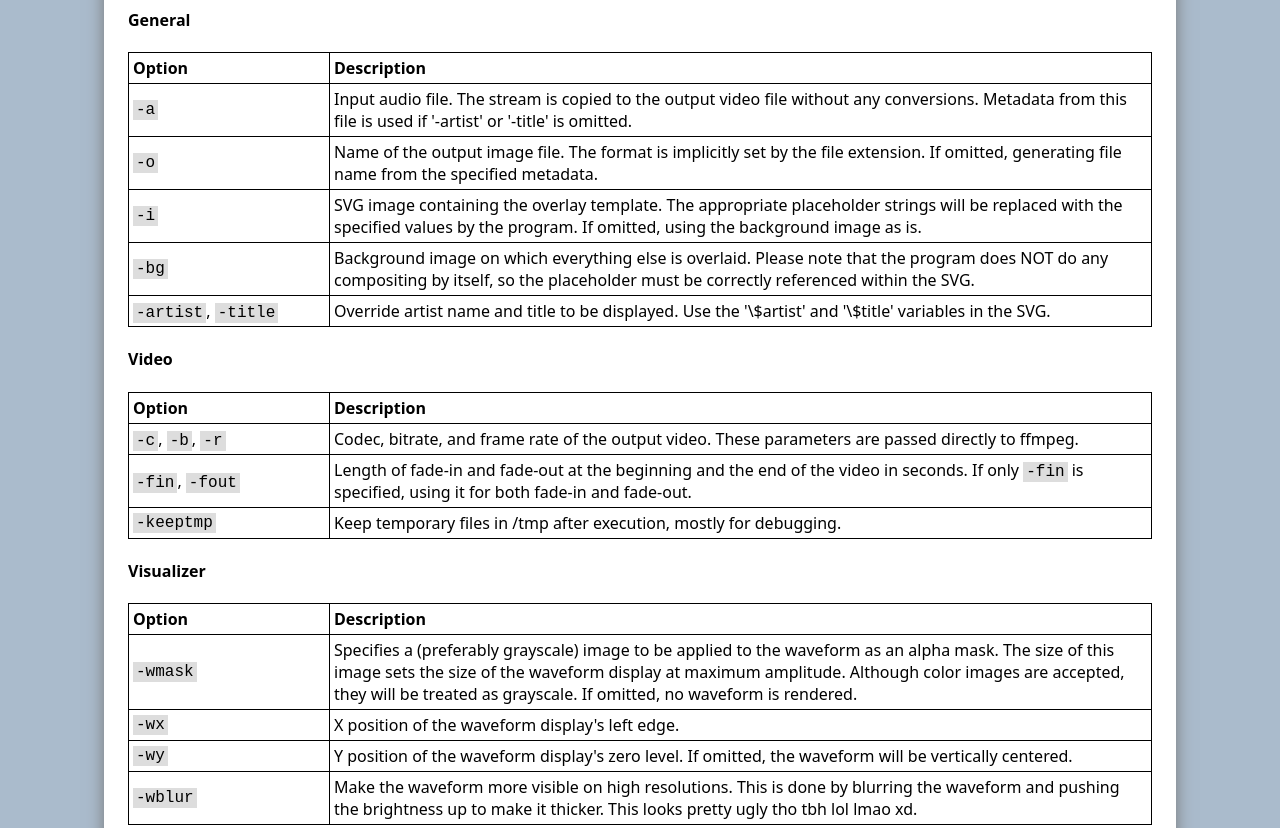
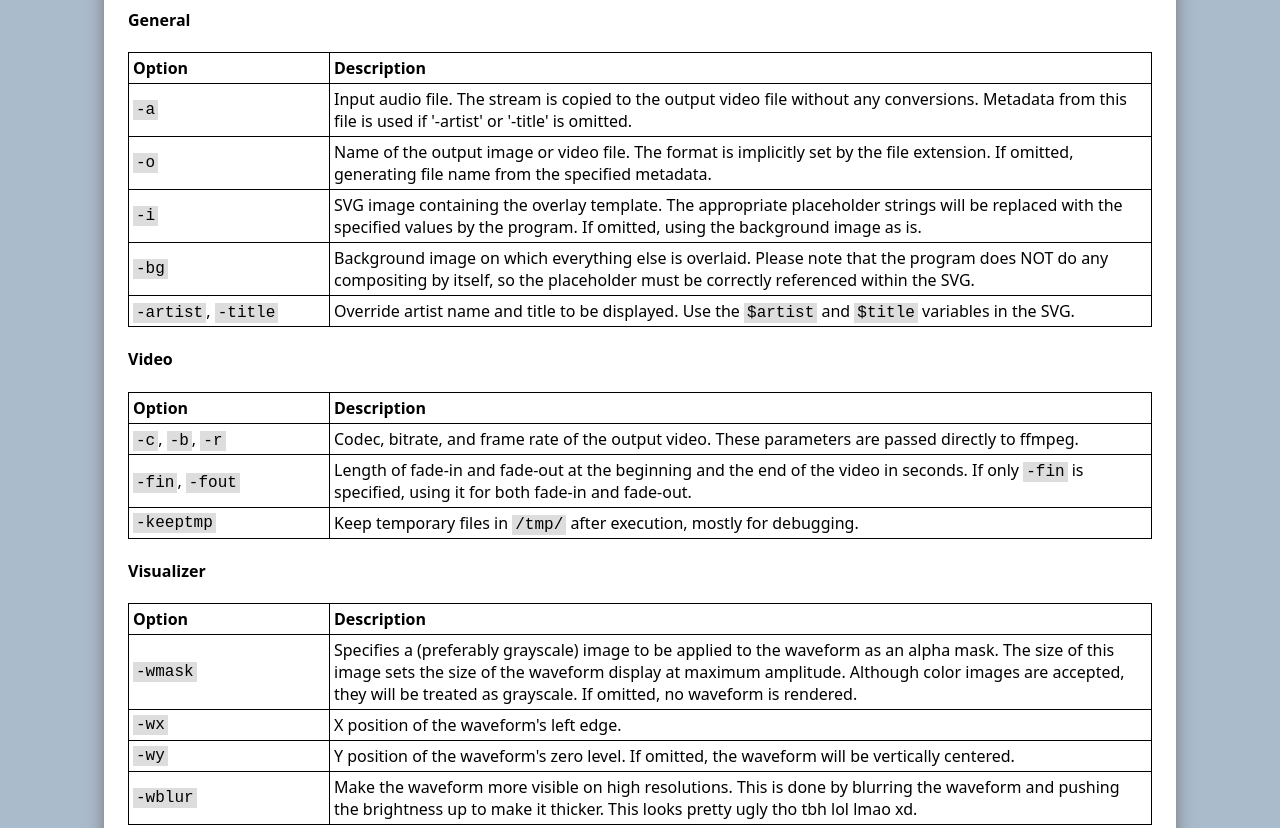
Before and after one commit to zynskeywolf/yamvgen, a plain HTML site: page docs/index.html in a window 1280 px wide. Shown: the part 1040-1868 px from the top of the page. Drawn offline with Linux system fonts and the light colour scheme.

Commit message:
Update index.html

```diff
--- a/docs/index.html
+++ b/docs/index.html
@@ -37,10 +37,10 @@
 <table>
 <tr><th class="narrow">Option</th><th>Description</th></tr>
 <tr><td><code>-a</code></td><td>Input audio file. The stream is copied to the output video file without any conversions. Metadata from this file is used if '-artist' or '-title' is omitted.</td></tr>
-<tr><td><code>-o</code></td><td>Name of the output image file. The format is implicitly set by the file extension. If omitted, generating file name from the specified metadata.</td></tr>
+<tr><td><code>-o</code></td><td>Name of the output image or video file. The format is implicitly set by the file extension. If omitted, generating file name from the specified metadata.</td></tr>
 <tr><td><code>-i</code></td><td>SVG image containing the overlay template. The appropriate placeholder strings will be replaced with the specified values by the program. If omitted, using the background image as is.</td></tr>
 <tr><td><code>-bg</code></td><td>Background image on which everything else is overlaid. Please note that the program does NOT do any compositing by itself, so the placeholder must be correctly referenced within the SVG.</td></tr>
-<tr><td><code>-artist</code>, <code>-title</code></td><td>Override artist name and title to be displayed. Use the '\$artist' and '\$title' variables in the SVG.</td></tr>
+<tr><td><code>-artist</code>, <code>-title</code></td><td>Override artist name and title to be displayed. Use the <code>$artist</code> and <code>$title</code> variables in the SVG.</td></tr>
 </table>
 
 <h4>Video</h4>
@@ -48,15 +48,15 @@
 <tr><th class="narrow">Option</th><th>Description</th></tr>
 <tr><td><code>-c</code>, <code>-b</code>, <code>-r</code></td><td>Codec, bitrate, and frame rate of the output video. These parameters are passed directly to ffmpeg.</td></tr>
 <tr><td><code>-fin</code>, <code>-fout</code></td><td>Length of fade-in and fade-out at the beginning and the end of the video in seconds. If only <code>-fin</code> is specified, using it for both fade-in and fade-out.</td></tr>
-<tr><td><code>-keeptmp</code></td><td>Keep temporary files in /tmp after execution, mostly for debugging.</td></tr>
+<tr><td><code>-keeptmp</code></td><td>Keep temporary files in <code>/tmp/</code> after execution, mostly for debugging.</td></tr>
 </table>
 
 <h4>Visualizer</h4>
 <table>
 <tr><th class="narrow">Option</th><th>Description</th></tr>
 <tr><td><code>-wmask</code></td><td>Specifies a (preferably grayscale) image to be applied to the waveform as an alpha mask. The size of this image sets the size of the waveform display at maximum amplitude. Although color images are accepted, they will be treated as grayscale. If omitted, no waveform is rendered.</td></tr>
-<tr><td><code>-wx</code></td><td>X position of the waveform display's left edge.</td></tr>
-<tr><td><code>-wy</code></td><td>Y position of the waveform display's zero level. If omitted, the waveform will be vertically centered.</td></tr>
+<tr><td><code>-wx</code></td><td>X position of the waveform's left edge.</td></tr>
+<tr><td><code>-wy</code></td><td>Y position of the waveform's zero level. If omitted, the waveform will be vertically centered.</td></tr>
 <tr><td><code>-wblur</code></td><td>Make the waveform more visible on high resolutions. This is done by blurring the waveform and pushing the brightness up to make it thicker. This looks pretty ugly tho tbh lol lmao xd.</td></tr>
 </table>
 
```
